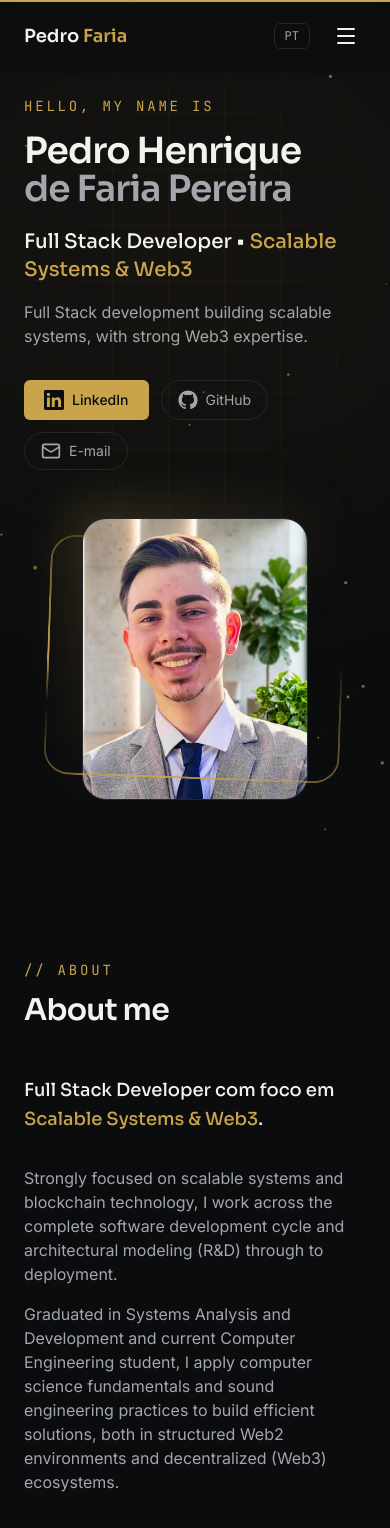
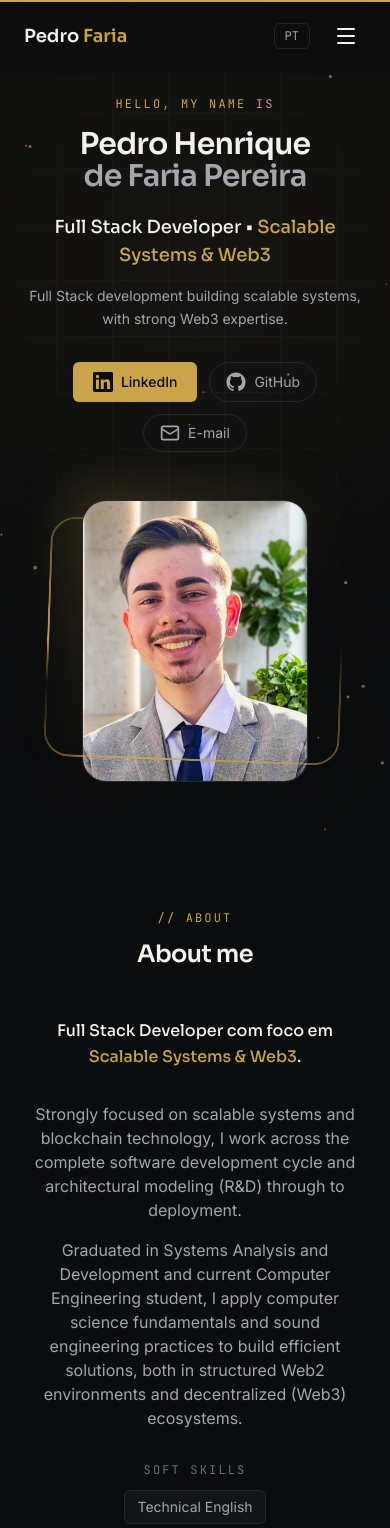
Before and after one commit to PedroFaria14/Portfolio_PedroPereira, a React (Vite) app: page / in a window 390 px wide. Shown: the top 1528 px of the page. Built offline with nearby package versions, Linux system fonts and the light colour scheme.

Commit message:
Update responsividade

```diff
--- a/src/App.tsx
+++ b/src/App.tsx
@@ -53,7 +53,7 @@ function Site() {
         <Contact />
       </main>
       <footer className="relative z-10 border-t border-border px-6 py-8">
-        <div className="mx-auto flex max-w-6xl flex-col items-center justify-between gap-2 text-sm text-subtle sm:flex-row sm:px-10 lg:px-16">
+        <div className="mx-auto flex max-w-6xl flex-col items-center justify-between gap-2 text-center text-sm text-subtle sm:flex-row sm:px-10 sm:text-left lg:px-16">
           <p>
             © {new Date().getFullYear()} {profile.name}
           </p>
--- a/src/components/About.tsx
+++ b/src/components/About.tsx
@@ -8,12 +8,12 @@ import { SectionHeader } from './SectionHeader'
 export function About() {
   const { locale, t } = useLanguage()
   return (
-    <section id="sobre" className="mx-auto max-w-6xl px-6 py-24 sm:px-10 lg:px-16">
+    <section id="sobre" className="mx-auto max-w-6xl px-6 py-16 sm:px-10 sm:py-24 lg:px-16">
       <SectionHeader label={t('about.label')} title={t('about.title')} />
 
-      <div className="mt-8 grid gap-8 lg:grid-cols-[1.1fr_0.9fr]">
+      <div className="mt-8 grid gap-8 text-center lg:grid-cols-[1.1fr_0.9fr] lg:text-left">
         <Reveal delay={0.05}>
-          <p className="font-display text-lg font-medium leading-relaxed text-ink">
+          <p className="font-display text-base font-medium leading-relaxed text-ink sm:text-lg">
             {pick(locale, profile.role)} com foco em{' '}
             <span className="text-accent">{pick(locale, profile.focus)}</span>.
           </p>
@@ -27,11 +27,11 @@ export function About() {
         </Reveal>
       </div>
 
-      <Reveal delay={0.15} className="mt-8">
-        <p className="font-mono text-sm uppercase tracking-[0.2em] text-subtle">
+      <Reveal delay={0.15} className="mt-8 text-center lg:text-left">
+        <p className="font-mono text-xs uppercase tracking-[0.18em] text-subtle sm:text-sm sm:tracking-[0.2em]">
           {t('about.softSkills')}
         </p>
-        <div className="mt-3 flex flex-wrap gap-2">
+        <div className="mt-3 flex flex-wrap justify-center gap-2 lg:justify-start">
           {softSkills.map((s, i) => (
             <Chip key={s.pt} index={i}>
               {pick(locale, s)}
--- a/src/components/Contact.tsx
+++ b/src/components/Contact.tsx
@@ -14,15 +14,15 @@ export function Contact() {
   ]
 
   return (
-    <section id="contato" className="mx-auto max-w-6xl px-6 py-24 sm:px-10 lg:px-16">
-      <Reveal className="rounded-3xl border border-border bg-surface p-10 text-center sm:p-16">
-        <p className="mb-3 font-mono text-sm uppercase tracking-[0.2em] text-accent">
+    <section id="contato" className="mx-auto max-w-6xl px-6 py-16 sm:px-10 sm:py-24 lg:px-16">
+      <Reveal className="rounded-3xl border border-border bg-surface p-6 text-center sm:p-16">
+        <p className="mb-3 font-mono text-xs uppercase tracking-[0.18em] text-accent sm:text-sm sm:tracking-[0.2em]">
           {'//'} {t('contact.label')}
         </p>
-        <h2 className="font-display text-3xl font-semibold tracking-tight sm:text-4xl">
+        <h2 className="font-display text-2xl font-semibold tracking-tight sm:text-4xl">
           {t('contact.title')}
         </h2>
-        <p className="mx-auto mt-4 max-w-xl text-muted">{t('contact.description')}</p>
+        <p className="mx-auto mt-4 max-w-xl text-sm leading-relaxed text-muted sm:text-base">{t('contact.description')}</p>
 
         <div className="mt-8 flex flex-wrap justify-center gap-3">
           {links.map(({ href, label, icon: Icon }) => (
--- a/src/components/Courses.tsx
+++ b/src/components/Courses.tsx
@@ -7,7 +7,7 @@ import { SectionHeader } from './SectionHeader'
 export function Courses() {
   const { locale, t } = useLanguage()
   return (
-    <section id="cursos" className="mx-auto max-w-6xl px-6 py-24 sm:px-10 lg:px-16">
+    <section id="cursos" className="mx-auto max-w-6xl px-6 py-16 sm:px-10 sm:py-24 lg:px-16">
       <SectionHeader label={t('courses.label')} title={t('courses.title')} />
 
       <Reveal>
@@ -15,11 +15,11 @@ export function Courses() {
           {courseCategories.map((category) => {
             const items = courses.filter((c) => c.category === category.key)
             return (
-              <div key={category.key}>
-                <h3 className="mb-4 font-mono text-xs uppercase tracking-[0.15em] text-accent">
+              <div key={category.key} className="text-center lg:text-left">
+                <h3 className="mb-4 font-mono text-xs uppercase tracking-[0.12em] text-accent sm:tracking-[0.15em]">
                   {pick(locale, category.label)}
                 </h3>
-                <div className="flex flex-wrap gap-2">
+                <div className="flex flex-wrap justify-center gap-2 lg:justify-start">
                   {items.map((c) => (
                     <span
                       key={c.name.pt}
--- a/src/components/Education.tsx
+++ b/src/components/Education.tsx
@@ -7,14 +7,14 @@ import { SectionHeader } from './SectionHeader'
 export function Education() {
   const { locale, t } = useLanguage()
   return (
-    <section id="educacao" className="mx-auto max-w-6xl px-6 py-24 sm:px-10 lg:px-16">
+    <section id="educacao" className="mx-auto max-w-6xl px-6 py-16 sm:px-10 sm:py-24 lg:px-16">
       <SectionHeader label={t('education.label')} title={t('education.title')} />
 
       <Reveal>
-        <div className="max-w-2xl space-y-4">
+        <div className="mx-auto max-w-2xl space-y-4 lg:mx-0">
           {education.map((e) => (
-            <div key={e.degree.pt} className="rounded-2xl border border-border bg-surface p-5">
-              <div className="flex flex-wrap items-baseline justify-between gap-2">
+            <div key={e.degree.pt} className="rounded-2xl border border-border bg-surface p-5 text-center sm:text-left">
+              <div className="flex flex-col items-center gap-2 sm:flex-row sm:flex-wrap sm:items-baseline sm:justify-between">
                 <h3 className="font-display text-base font-medium text-ink">
                   {pick(locale, e.degree)}
                 </h3>
--- a/src/components/Experience.tsx
+++ b/src/components/Experience.tsx
@@ -7,9 +7,9 @@ import { SectionHeader } from './SectionHeader'
 function ExperienceItem({ exp }: { exp: (typeof experience)[number] }) {
   const { locale } = useLanguage()
   return (
-    <Reveal className="relative pb-10 last:pb-0">
+    <Reveal className="relative pb-10 text-center last:pb-0 sm:text-left">
       <span className="absolute -left-[41px] top-1.5 h-3 w-3 rounded-full border-2 border-accent bg-base" />
-      <div className="flex flex-wrap items-baseline justify-between gap-2">
+      <div className="flex flex-col items-center gap-2 sm:flex-row sm:flex-wrap sm:items-baseline sm:justify-between">
         <h3 className="font-display text-lg font-medium text-ink">{pick(locale, exp.role)}</h3>
         <span className="font-mono text-xs uppercase tracking-wide text-accent">{exp.period}</span>
       </div>
@@ -18,7 +18,7 @@ function ExperienceItem({ exp }: { exp: (typeof experience)[number] }) {
       {exp.responsibilities && (
         <ul className="mt-3 space-y-1.5">
           {exp.responsibilities.map((r) => (
-            <li key={r.pt} className="flex items-start gap-2 text-sm text-muted">
+            <li key={r.pt} className="flex items-start gap-2 text-left text-sm text-muted">
               <span className="mt-[7px] h-1.5 w-1.5 shrink-0 rounded-full bg-accent" />
               {pick(locale, r)}
             </li>
@@ -32,7 +32,7 @@ function ExperienceItem({ exp }: { exp: (typeof experience)[number] }) {
 export function Experience() {
   const { t } = useLanguage()
   return (
-    <section id="experiencia" className="mx-auto max-w-6xl px-6 py-24 sm:px-10 lg:px-16">
+    <section id="experiencia" className="mx-auto max-w-6xl px-6 py-16 sm:px-10 sm:py-24 lg:px-16">
       <SectionHeader label={t('experience.label')} title={t('experience.title')} />
       <div className="relative border-l border-border pl-8">
         {experience.map((exp) => (
--- a/src/components/Hero.tsx
+++ b/src/components/Hero.tsx
@@ -41,7 +41,7 @@ export function Hero() {
   return (
     <section
       id="inicio"
-      className="relative z-10 flex min-h-screen items-center px-6 pt-24 pb-16 sm:px-10 lg:px-16"
+      className="relative z-10 flex min-h-screen items-center px-6 pt-24 pb-16 text-center sm:px-10 lg:px-16 lg:text-left"
     >
       <motion.div
         className="mx-auto grid w-full max-w-6xl items-center gap-12 lg:grid-cols-[1.2fr_0.8fr]"
@@ -51,10 +51,10 @@ export function Hero() {
       >
         {/* Texto */}
         <motion.div variants={reduce ? undefined : item}>
-          <p className="mb-4 font-mono text-sm uppercase tracking-[0.2em] text-accent">
+          <p className="mb-4 font-mono text-xs uppercase tracking-[0.18em] text-accent sm:text-sm sm:tracking-[0.2em]">
             {t('hero.hello')}
           </p>
-          <h1 className="font-display text-4xl font-semibold leading-[1.05] tracking-tight sm:text-5xl lg:text-6xl">
+          <h1 className="font-display text-3xl font-semibold leading-[1.08] tracking-tight sm:text-5xl lg:text-6xl">
             <Typewriter text={nameParts.slice(0, 2).join(' ')} onDone={() => setLastName(true)} />
             {nameParts[2] && (
               <motion.span
@@ -67,15 +67,15 @@ export function Hero() {
               </motion.span>
             )}
           </h1>
-          <p className="mt-5 max-w-xl font-display text-xl font-medium text-ink sm:text-2xl">
+          <p className="mx-auto mt-5 max-w-xl font-display text-lg font-medium text-ink sm:text-2xl lg:mx-0">
             {pick(locale, profile.role)} •{' '}
             <span className="text-accent">{pick(locale, profile.focus)}</span>
           </p>
-          <p className="mt-4 max-w-xl text-base text-muted sm:text-lg">
+          <p className="mx-auto mt-4 max-w-xl text-sm leading-relaxed text-muted sm:text-lg lg:mx-0">
             {pick(locale, profile.tagline)}
           </p>
 
-          <motion.div variants={reduce ? undefined : item} className="mt-8 flex flex-wrap gap-3">
+          <motion.div variants={reduce ? undefined : item} className="mt-8 flex flex-wrap justify-center gap-3 lg:justify-start">
             <a
               href={profile.links.linkedin}
               target="_blank"
--- a/src/components/Projects.tsx
+++ b/src/components/Projects.tsx
@@ -10,8 +10,8 @@ function ProjectCard({ project }: { project: Project }) {
   const { title, description, stack, impact, link, github, video } = project
   const { locale, t } = useLanguage()
   return (
-    <div className="group flex h-full flex-col rounded-2xl border border-border bg-surface p-6 transition-colors duration-200 hover:border-accent">
-      <div className="mb-3 flex items-start justify-between gap-3">
+    <div className="group flex h-full flex-col rounded-2xl border border-border bg-surface p-5 text-center transition-colors duration-200 hover:border-accent sm:p-6 lg:text-left">
+      <div className="mb-3 flex flex-col items-center justify-between gap-3 lg:flex-row lg:items-start">
         <h3 className="font-display text-lg font-medium text-ink">{pick(locale, title)}</h3>
         <div className="flex items-center gap-3">
           {github && (
@@ -54,7 +54,7 @@ function ProjectCard({ project }: { project: Project }) {
 
       {impact && <p className="mt-3 text-sm font-medium text-accent">{pick(locale, impact)}</p>}
 
-      <div className="mt-4 flex flex-wrap gap-2 pt-1">
+      <div className="mt-4 flex flex-wrap justify-center gap-2 pt-1 lg:justify-start">
         {stack.map((s) => (
           <span
             key={s}
@@ -71,7 +71,7 @@ function ProjectCard({ project }: { project: Project }) {
 export function Projects() {
   const { t } = useLanguage()
   return (
-    <section id="projetos" className="mx-auto max-w-6xl px-6 py-24 sm:px-10 lg:px-16">
+    <section id="projetos" className="mx-auto max-w-6xl px-6 py-16 text-center sm:px-10 sm:py-24 lg:px-16 lg:text-left">
       <SectionHeader label={t('projects.label')} title={t('projects.title')} />
 
       <div className="grid gap-6 sm:grid-cols-2 lg:grid-cols-3">
--- a/src/components/SectionHeader.tsx
+++ b/src/components/SectionHeader.tsx
@@ -2,11 +2,11 @@ import { Reveal } from './Reveal'
 
 export function SectionHeader({ label, title }: { label: string; title: string }) {
   return (
-    <Reveal className="mb-12">
-      <p className="mb-3 font-mono text-sm uppercase tracking-[0.2em] text-accent">
+    <Reveal className="mb-12 text-center lg:text-left">
+      <p className="mb-3 font-mono text-xs uppercase tracking-[0.18em] text-accent sm:text-sm sm:tracking-[0.2em]">
         {'//'} {label}
       </p>
-      <h2 className="font-display text-3xl font-semibold tracking-tight sm:text-4xl">
+      <h2 className="font-display text-2xl font-semibold tracking-tight sm:text-4xl">
         {title}
       </h2>
     </Reveal>
--- a/src/components/Stack.tsx
+++ b/src/components/Stack.tsx
@@ -16,17 +16,17 @@ const groups: { key: keyof typeof skills; labelKey: string }[] = [
 export function Stack() {
   const { locale, t } = useLanguage()
   return (
-    <section id="stack" className="mx-auto max-w-6xl px-6 py-24 sm:px-10 lg:px-16">
+    <section id="stack" className="mx-auto max-w-6xl px-6 py-16 sm:px-10 sm:py-24 lg:px-16">
       <SectionHeader label={t('stack.label')} title={t('stack.title')} />
 
       <div className="mt-10 grid gap-6 sm:grid-cols-2 lg:grid-cols-3">
         {groups.map((group, gi) => (
           <Reveal key={group.key} delay={gi * 0.05}>
-            <div className="h-full rounded-2xl border border-border bg-surface p-6">
-              <h3 className="mb-4 font-mono text-xs uppercase tracking-[0.15em] text-accent">
+            <div className="h-full rounded-2xl border border-border bg-surface p-5 text-center sm:p-6 lg:text-left">
+              <h3 className="mb-4 font-mono text-xs uppercase tracking-[0.12em] text-accent sm:tracking-[0.15em]">
                 {t(group.labelKey)}
               </h3>
-              <div className="flex flex-wrap gap-2">
+              <div className="flex flex-wrap justify-center gap-2 lg:justify-start">
                 {skills[group.key].map((skill, si) => {
                   const label = typeof skill === 'string' ? skill : pick(locale, skill as BiString)
                   return (
```
